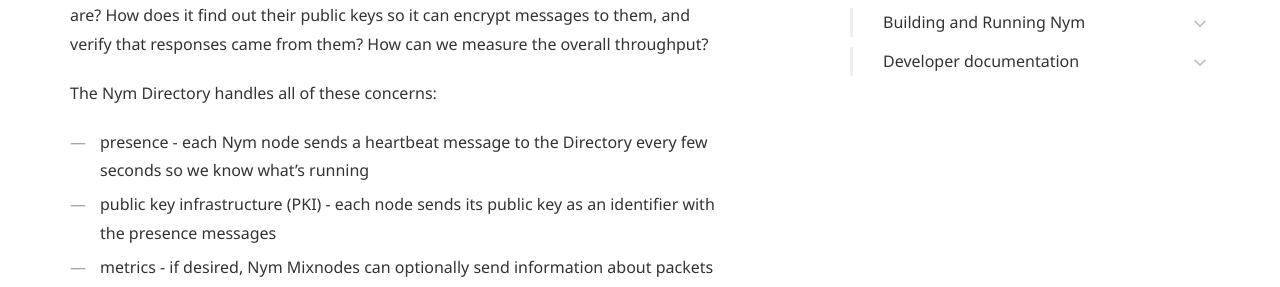
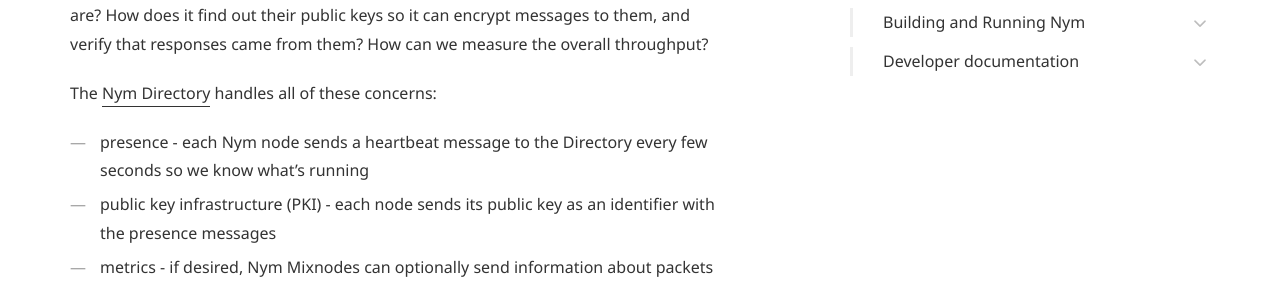
Before and after one commit to nymtech/docs, a Jekyll site: the page built from directory-dashboard-components.md, in a window 1280 px wide and 900 px high, scrolled down 704 px. Shown: the part 178-465 px from the top of the window. Built offline with Jekyll 4.4.1, drawn with Linux system fonts in a browser that asks for light colours; some web fonts are replaced; part of the change alters nothing that is shown.

```diff
--- a/directory-dashboard-components.md
+++ b/directory-dashboard-components.md
@@ -15,18 +15,17 @@ micro_nav: true
 page_nav:
     prev:
       content: Validators
-      url: '../mixnodes'
+      url: '../validators'
     next:
       content: TODO
       url: '#'
 ---
 
-
 ## Directory
 
 Note that in both the Nym Validators and Nym Mixnet discussions above, quite a bit is assumed. How does the client know which nodes exist, and what their IP addresses are? How does it find out their public keys so it can encrypt messages to them, and verify that responses came from them? How can we measure the overall throughput?
 
-The Nym Directory handles all of these concerns:
+The [Nym Directory](https://github.com/nymtech/nym-directory) handles all of these concerns:
 
 * presence - each Nym node sends a heartbeat message to the Directory every few seconds so we know what's running
 * public key infrastructure (PKI) - each node sends its public key as an identifier with the presence messages
```
